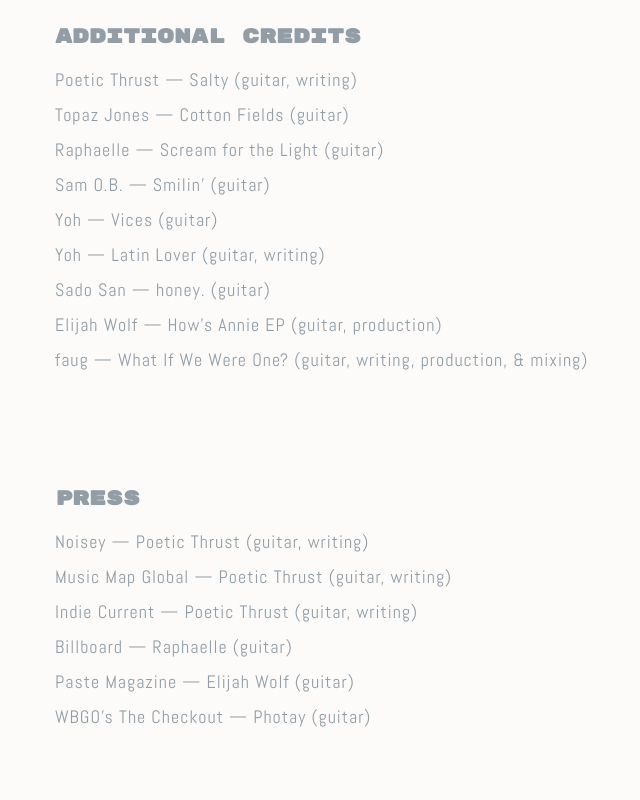
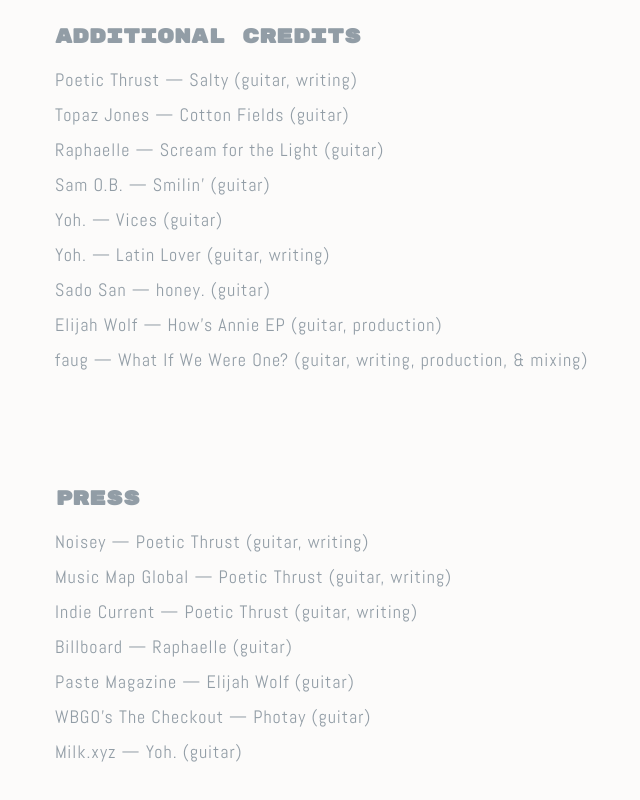
Before and after one commit to stupender/music-portfolio, a plain HTML site: page collaborations.html in a window 1280 px wide. Shown: the part 3140-3940 px from the top of the page, without its empty margins (265-905 px from the left). Drawn offline with Linux system fonts and the light colour scheme.

Commit message:
newpress

```diff
--- a/collaborations.html
+++ b/collaborations.html
@@ -120,10 +120,10 @@
       <a href="https://samob.bandcamp.com/album/smilin" target="_blank">Sam O.B. — Smilin' (guitar)</a></br>
     </li>
     <li class="credits">
-      <a href="https://soundcloud.com/i-am-yoh/vices" target="_blank">Yoh — Vices (guitar)</a></br>
+      <a href="https://soundcloud.com/i-am-yoh/vices" target="_blank">Yoh. — Vices (guitar)</a></br>
     </li>
     <li class="credits">
-      <a href="https://www.youtube.com/watch?v=jsILr9GZOQE" target="_blank">Yoh — Latin Lover (guitar, writing)</a></br>
+      <a href="https://www.youtube.com/watch?v=jsILr9GZOQE" target="_blank">Yoh. — Latin Lover (guitar, writing)</a></br>
     </li>
     <li class="credits">
       <a href="https://soundcloud.com/olusado/sgsado-san-honey" target="_blank">Sado San — honey. (guitar)</a></br>
@@ -160,6 +160,9 @@
       <li class="credits">
         <a href="https://www.wbgo.org/post/checkout-photay-strikes-blend-african-rhythm-and-electronic-music-jazz-twist#stream/0" target="_blank">WBGO's The Checkout — Photay (guitar)</a></br>
       </li>
+      <li class="credits">
+        <a href="https://milk.xyz/articles/premiere-watch-yohs-new-latin-lover-video/" target="_blank">Milk.xyz — Yoh. (guitar)</a></br>
+      </li>
     </ul>
 
    </div>
```
